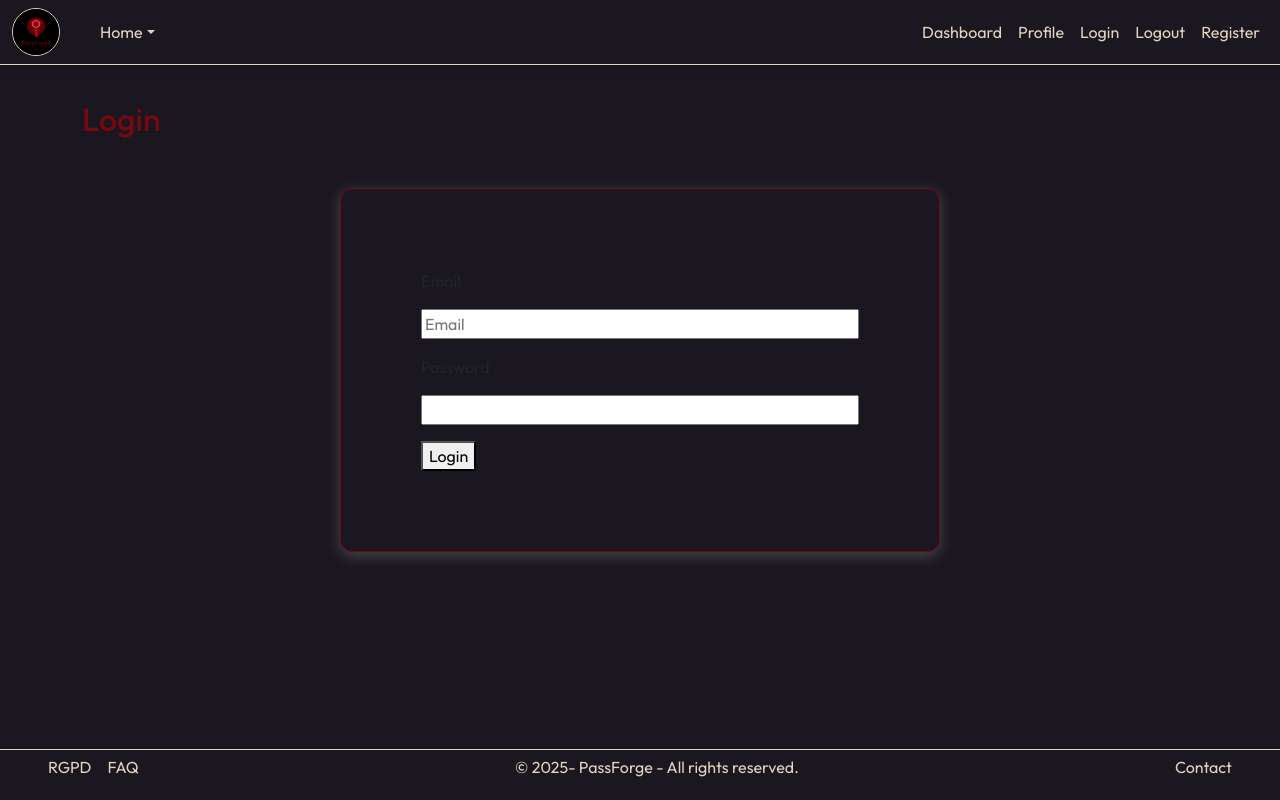
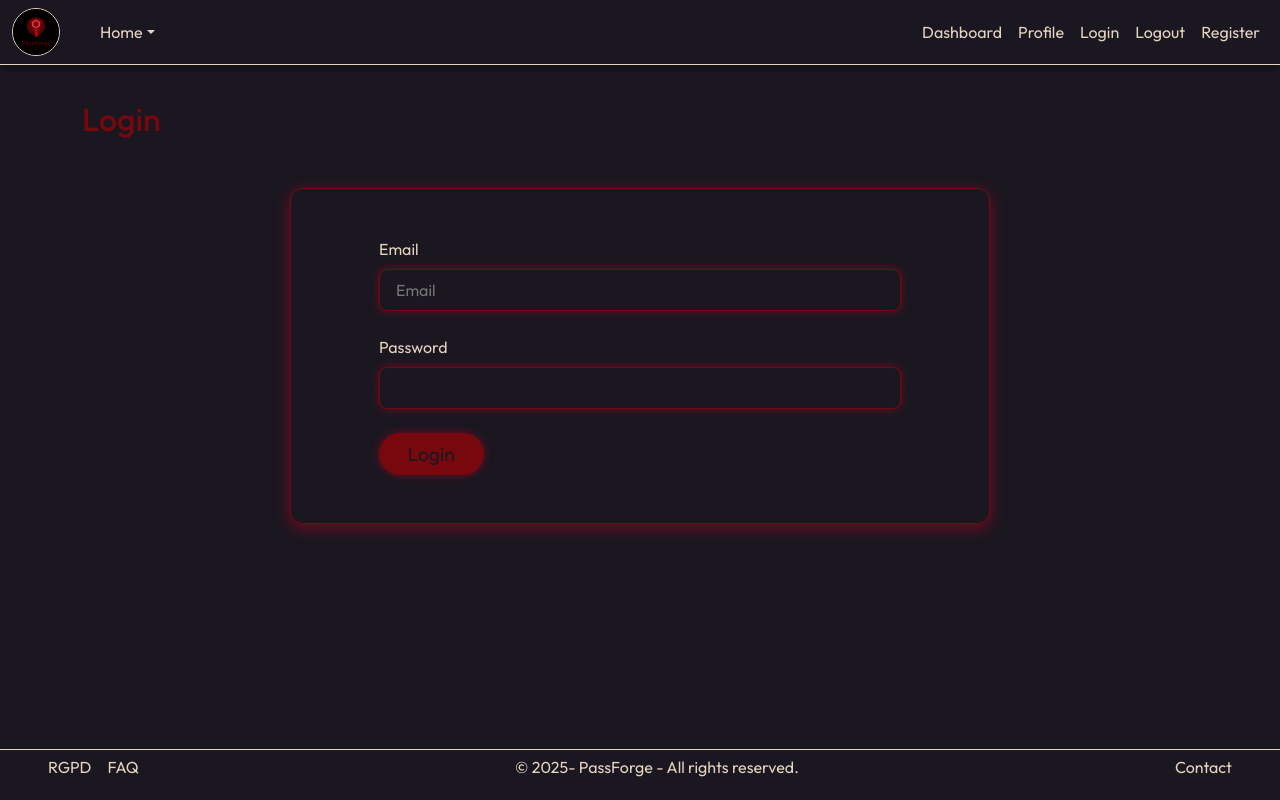
Before and after one commit to PassForgeTHP/React_Passforge, a React (Vite) app: page /login in a window 1280 px wide. Built offline with nearby package versions, Linux system fonts and the light colour scheme.

Commit message:
changes in css

```diff
--- a/src/pages/Login.jsx
+++ b/src/pages/Login.jsx
@@ -35,10 +35,15 @@ function Login() {
       </div>
       <div>
         <form onSubmit={handleSubmit}>
-          <label htmlFor="email">Email</label>
-          <input value={email} onChange={(e) => setEmail(e.target.value)} placeholder="Email"/>
-          <label htmlFor="password">Password</label>
-          <input value={password} onChange={(e) => setPassword(e.target.value)} type="password"/>
+          <div className="form-group">
+            <label htmlFor="email">Email</label>
+            <input value={email} onChange={(e) => setEmail(e.target.value)} placeholder="Email"/>
+          </div>
+
+          <div className="form-group">
+            <label htmlFor="password">Password</label>
+            <input value={password} onChange={(e) => setPassword(e.target.value)} type="password"/>
+          </div>
           <div>
             <button type="submit">Login</button>
           </div>
--- a/src/styles/form.css
+++ b/src/styles/form.css
@@ -3,15 +3,58 @@ margin: 100px auto;
 }
 
 form {
-  max-width: 600px;
+  max-width: 700px;
   margin: 50px auto;
-  padding: 5rem;
+  padding: 3rem 5.5rem;
   border-radius: 12px;
   border: 1px solid var(--base-red);
   background: var(--dark);
-  box-shadow: 0 4px 15px var(--shadow-light);
+  box-shadow: 0 4px 15px var(--shadow-red);
 
   display: flex;
   flex-direction: column;
-  gap: 1rem;
+  gap: 1.5rem;
 }
+
+label {
+  color: var(--light);
+}
+
+form input {
+  padding: 0.5rem 1rem;
+  background-color: var(--dark);
+  color: var(--light);
+  border: 1px solid var(--base-red);
+  box-shadow: 0 0 8px var(--shadow-red);
+  border-radius: 8px;
+  font-size: 1rem;
+}
+
+form input:focus {
+  border-color: var(--light);
+  box-shadow: 0 0 8px var(--shadow-light);
+  outline: none;
+
+}
+
+.form-group {
+  display: flex;
+  flex-direction: column;
+  gap: 0.5rem;
+}
+
+form button {
+  color: var(--dark);
+  background-color: var(--base-red);
+  padding: 0.4rem 1.8rem;
+  border-radius: 1.5rem;
+  border: none;
+  box-shadow: 0 0 8px var(--shadow-red);
+  font-size: 1.2rem;
+}
+
+form button:hover{
+  background-color: var(--light);
+  box-shadow: 0 0 8px var(--shadow-light);
+
+}
--- a/src/styles/index.css
+++ b/src/styles/index.css
@@ -6,8 +6,9 @@
   --medium-red: #af0024;
   --font-family: "Outfit", sans-serif;
   --gradient: linear-gradient(90deg, #af0024 0%, #77080e 50%, #470508 100%);
-  --shadow-light: rgba(255, 255, 255, 0.2);
-  --shadow-dark: rgba(0, 0, 0, 0.2);
+  --shadow-light: rgba(255, 255, 255, 0.3);
+  --shadow-dark: rgba(0, 0, 0, 0.3);
+  --shadow-red: rgba(175, 0, 36, 0.6);
 }
 
 body {
```
